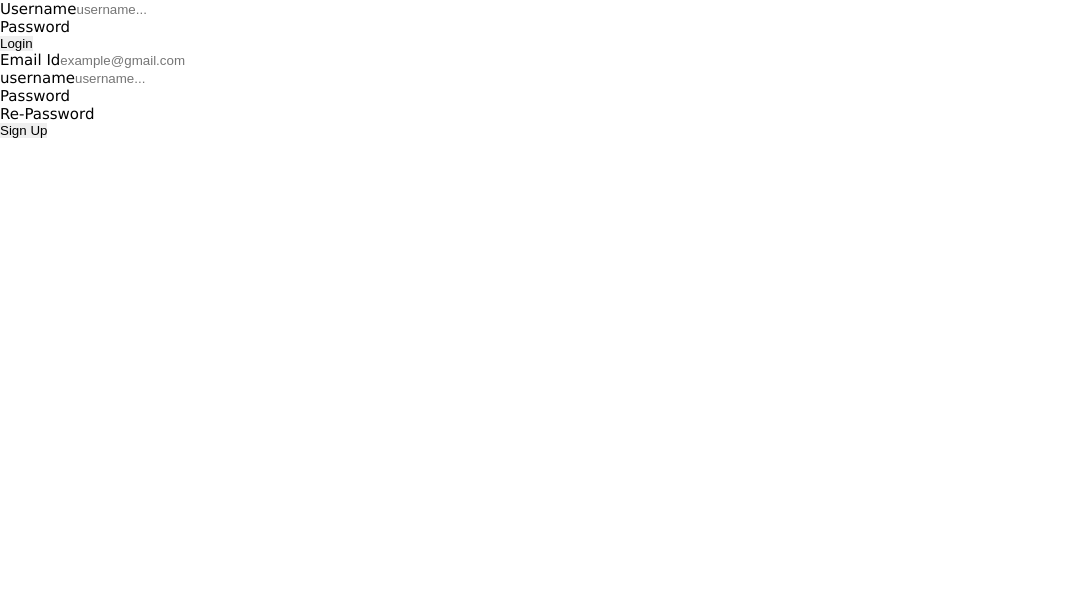
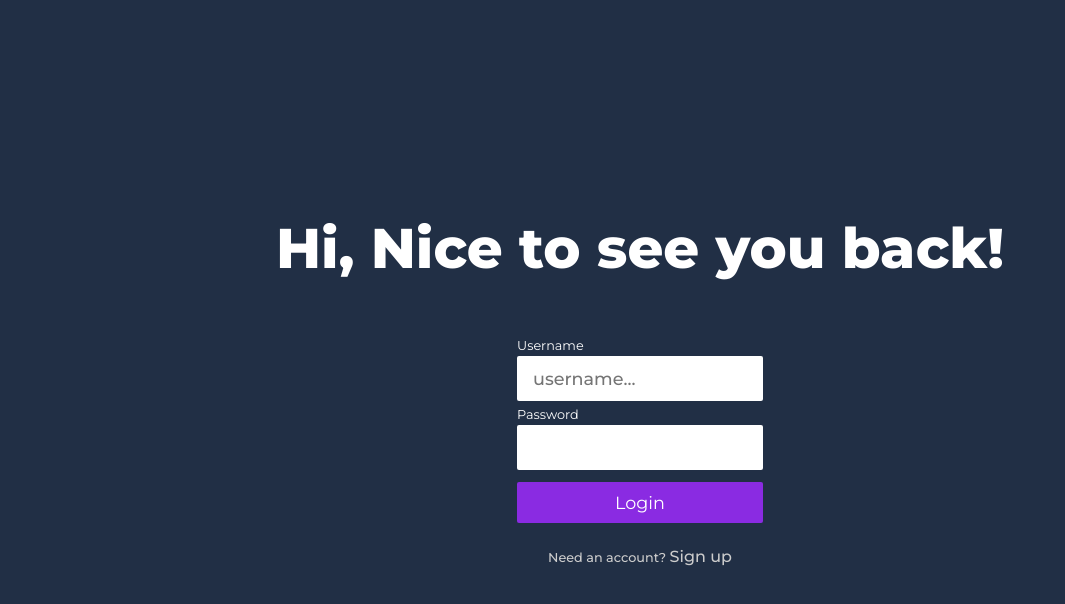
Before and after one commit to LearnToCodesandy/ecommerce-dashboar-front-end, a React (Create React App) app: page / in a window 1280 px wide. Shown: the top 604 px of the page, without its empty margins (0-1065 px from the left). Built offline with nearby package versions, Linux system fonts and the light colour scheme.

Commit message:
3 files modified

```diff
--- a/src/pages/login/Login.jsx
+++ b/src/pages/login/Login.jsx
@@ -1,11 +1,16 @@
-import React from 'react';
+import React, { useState } from 'react';
 import './login.css';
 
 const Login = () => {
+  const [toggle, setToggle] = useState(false);
+
   return (
     <>
       <div className="login__wrapper">
-        <form className="form__container login">
+        <h1 className="title">
+          {!toggle ? 'Hi, Nice to see you back!' : 'Welcome to our services!'}
+        </h1>
+        <form className={!toggle ? 'form__container login' : 'display-hide'}>
           <div className="form__item">
             <label htmlFor="username">Username</label>
             <input
@@ -22,9 +27,14 @@ const Login = () => {
           </div>
 
           <input type="submit" value="Login" />
+
+          <p className="under__text">
+            Need an account?{' '}
+            <span onClick={() => setToggle(!toggle)}>Sign up</span>
+          </p>
         </form>
 
-        <form className="form__container signup">
+        <form className={toggle ? 'form__container signup' : 'display-hide'}>
           <div className="form__item">
             <label htmlFor="email">Email Id</label>
             <input
@@ -64,6 +74,11 @@ const Login = () => {
           </div>
 
           <input type="submit" value="Sign Up" />
+
+          <p className="under__text">
+            Already have an account?{' '}
+            <span onClick={() => setToggle(!toggle)}>Sign in</span>
+          </p>
         </form>
       </div>
     </>
--- a/src/pages/login/login.css
+++ b/src/pages/login/login.css
@@ -0,0 +1,81 @@
+.login__wrapper {
+  width: 100%;
+  min-height: 100vh;
+  display: flex;
+  align-items: center;
+  justify-content: center;
+  padding: 1rem;
+  flex-direction: column;
+}
+
+.form__container {
+  padding: 1rem;
+  margin: 0.25rem;
+  display: flex;
+  flex-direction: column;
+}
+
+.form__item {
+  width: 100%;
+  display: flex;
+  flex-direction: column;
+}
+
+.form__item input {
+  padding: 0.75rem 1rem;
+  font-size: 1.1rem;
+  color: var(--clr-midnight-green-eagle-green);
+  margin: 0.2rem 0;
+  border-radius: 2px;
+  font-weight: 500;
+}
+
+.form__item label {
+  color: #fff;
+  font-size: 0.8rem;
+  margin: 0.2rem 0 0 0;
+}
+
+input[type='submit'] {
+  padding: 0.5rem 0.75rem;
+  border-radius: 2px;
+  margin: 0.5rem 0;
+  color: #fff;
+  background-color: blueviolet;
+  border: 2px solid transparent;
+  cursor: pointer;
+  transition: 0.2s ease-in all;
+  font-size: 1.1rem;
+}
+
+input[type='submit']:hover {
+  background: transparent;
+  color: blueviolet;
+  border: 2px solid blueviolet;
+}
+
+.under__text {
+  width: 100%;
+  margin-top: 1rem;
+  font-weight: 500;
+  color: #ccc;
+  font-size: 0.8rem;
+  text-align: center;
+}
+
+.under__text span {
+  font-size: 1rem;
+  cursor: pointer;
+}
+
+.under__text span:hover {
+  color: #fff;
+  text-decoration: underline;
+  transition: 0.2s ease-in all;
+}
+
+.title {
+  margin-bottom: 2rem;
+  font-size: 3.5rem;
+  color: #fff;
+}
--- a/src/style.css
+++ b/src/style.css
@@ -1,3 +1,5 @@
+@import url('https://fonts.googleapis.com/css2?family=Montserrat:wght@200;400;500;600;800&display=swap');
+
 *,
 *::after,
 *::before {
@@ -6,9 +8,24 @@
   box-sizing: border-box;
   outline: none;
   border: none;
+  font-family: 'Montserrat', sans-serif;
+}
+
+:root {
+  --clr-skobeloff: #006466ff;
+  --clr-midnight-green-eagle-green: #065a60ff;
+  --clr-midnight-green-eagle-green-2: #0b525bff;
+  --clr-midnight-green-eagle-green-3: #144552ff;
+  --clr-charcoal: #1b3a4bff;
+  --clr-prussian-blue: #212f45ff;
+  --clr-space-cadet: #272640ff;
+  --clr-dark-purple: #312244ff;
+  --clr-dark-purple-2: #3e1f47ff;
+  --clr-palatinate-purple: #4d194dff;
 }
 
 body {
+  background-color: var(--clr-prussian-blue);
   width: 100%;
   min-height: 100vh;
   font-size: 15px;
@@ -23,3 +40,7 @@ a {
 li {
   list-style-type: none;
 }
+
+.display-hide {
+  display: none !important;
+}
```
